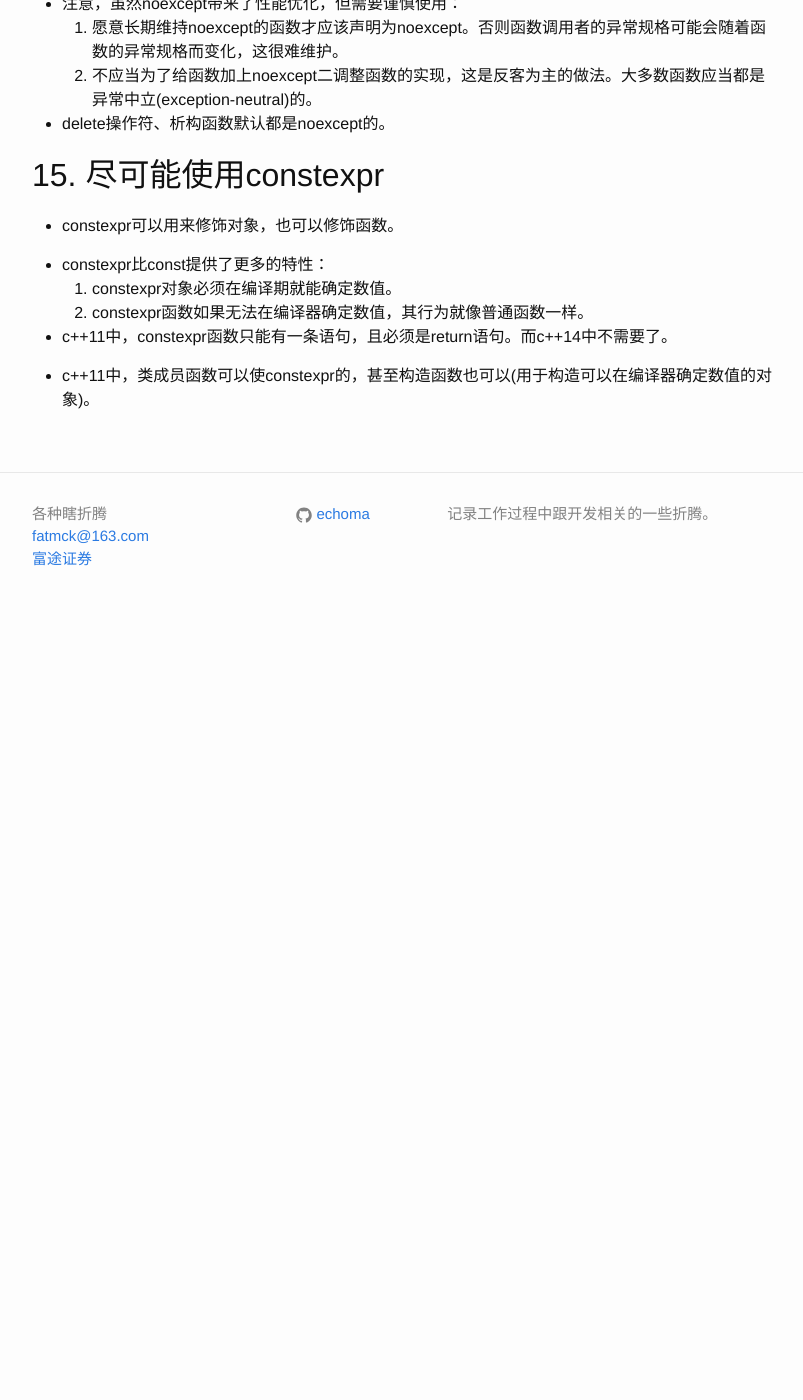
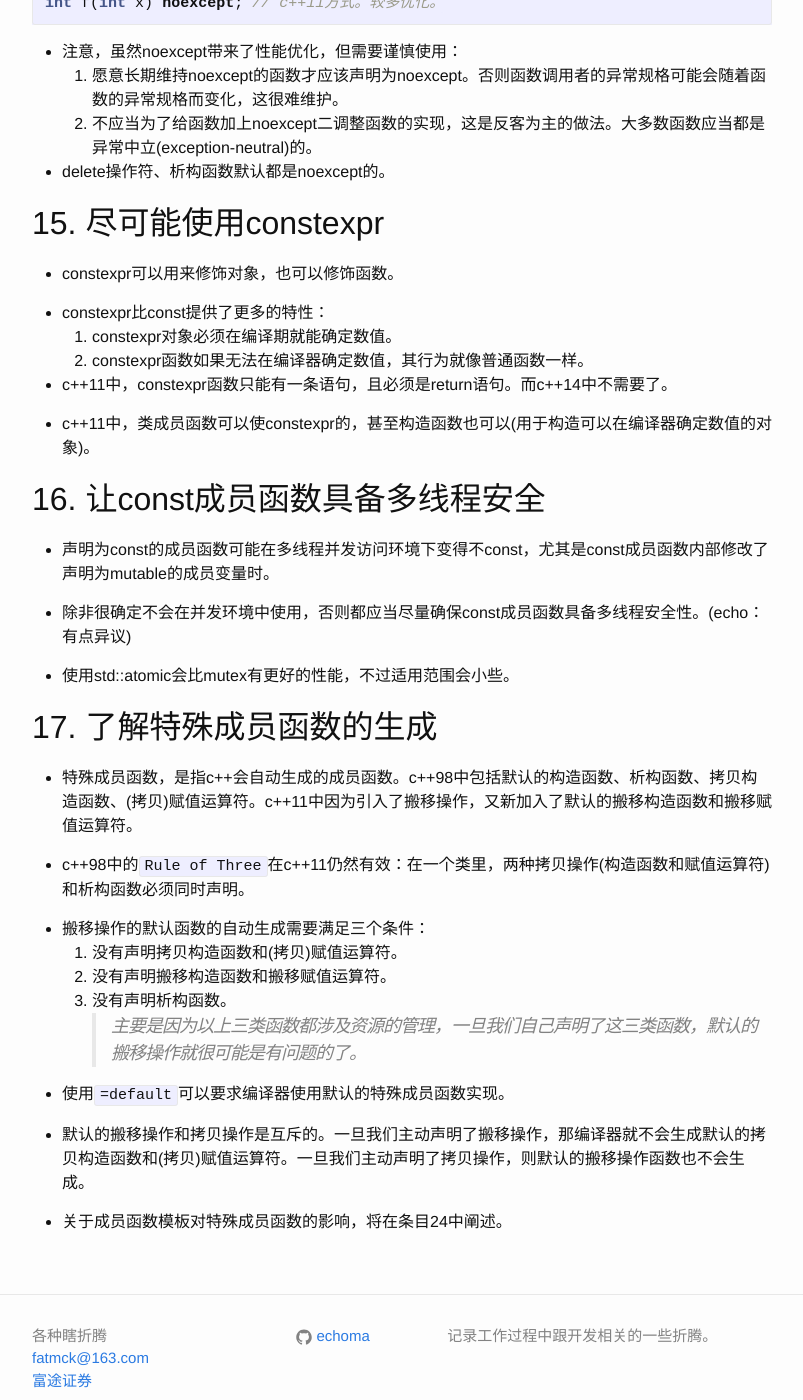
Before and after one commit to echoma/echoma.github.com, a Jekyll site: the page built from _posts/2017-03-30-effective-modern-cpp-chp03-moving-to-modern-cpp.markdown, in a window 1280 px wide and 1400 px high, scrolled down 6897 px. Shown: the whole window, without its empty margins (238-1041 px from the left). Built offline with Jekyll 4.4.1, drawn with Linux system fonts in a browser that asks for light colours; before the commit the page ends 7527 px from its top, so only the background shows below that; some of the changed text lies outside the part shown.

Commit message:
emc++ 16\17

```diff
--- a/_posts/2017-03-30-effective-modern-cpp-chp03-moving-to-modern-cpp.markdown
+++ b/_posts/2017-03-30-effective-modern-cpp-chp03-moving-to-modern-cpp.markdown
@@ -301,3 +301,29 @@ int f(int x) noexcept; // c++11方式。较多优化。
 * c++11中，constexpr函数只能有一条语句，且必须是return语句。而c++14中不需要了。
 
 * c++11中，类成员函数可以使constexpr的，甚至构造函数也可以(用于构造可以在编译器确定数值的对象)。
+
+## 16. 让const成员函数具备多线程安全
+
+* 声明为const的成员函数可能在多线程并发访问环境下变得不const，尤其是const成员函数内部修改了声明为mutable的成员变量时。
+
+* 除非很确定不会在并发环境中使用，否则都应当尽量确保const成员函数具备多线程安全性。(echo：有点异议)
+
+* 使用std::atomic会比mutex有更好的性能，不过适用范围会小些。
+
+## 17. 了解特殊成员函数的生成
+
+* 特殊成员函数，是指c++会自动生成的成员函数。c++98中包括默认的构造函数、析构函数、拷贝构造函数、(拷贝)赋值运算符。c++11中因为引入了搬移操作，又新加入了默认的搬移构造函数和搬移赋值运算符。
+
+* c++98中的`Rule of Three`在c++11仍然有效：在一个类里，两种拷贝操作(构造函数和赋值运算符)和析构函数必须同时声明。
+
+* 搬移操作的默认函数的自动生成需要满足三个条件：
+  1. 没有声明拷贝构造函数和(拷贝)赋值运算符。
+  2. 没有声明搬移构造函数和搬移赋值运算符。
+  3. 没有声明析构函数。
+  > 主要是因为以上三类函数都涉及资源的管理，一旦我们自己声明了这三类函数，默认的搬移操作就很可能是有问题的了。
+
+* 使用`=default`可以要求编译器使用默认的特殊成员函数实现。
+
+* 默认的搬移操作和拷贝操作是互斥的。一旦我们主动声明了搬移操作，那编译器就不会生成默认的拷贝构造函数和(拷贝)赋值运算符。一旦我们主动声明了拷贝操作，则默认的搬移操作函数也不会生成。
+
+* 关于成员函数模板对特殊成员函数的影响，将在条目24中阐述。
```
Also changed, not shown: other parts of _posts/2017-03-30-effective-modern-cpp-chp03-moving-to-modern-cpp.markdown (+1 -1 lines).
